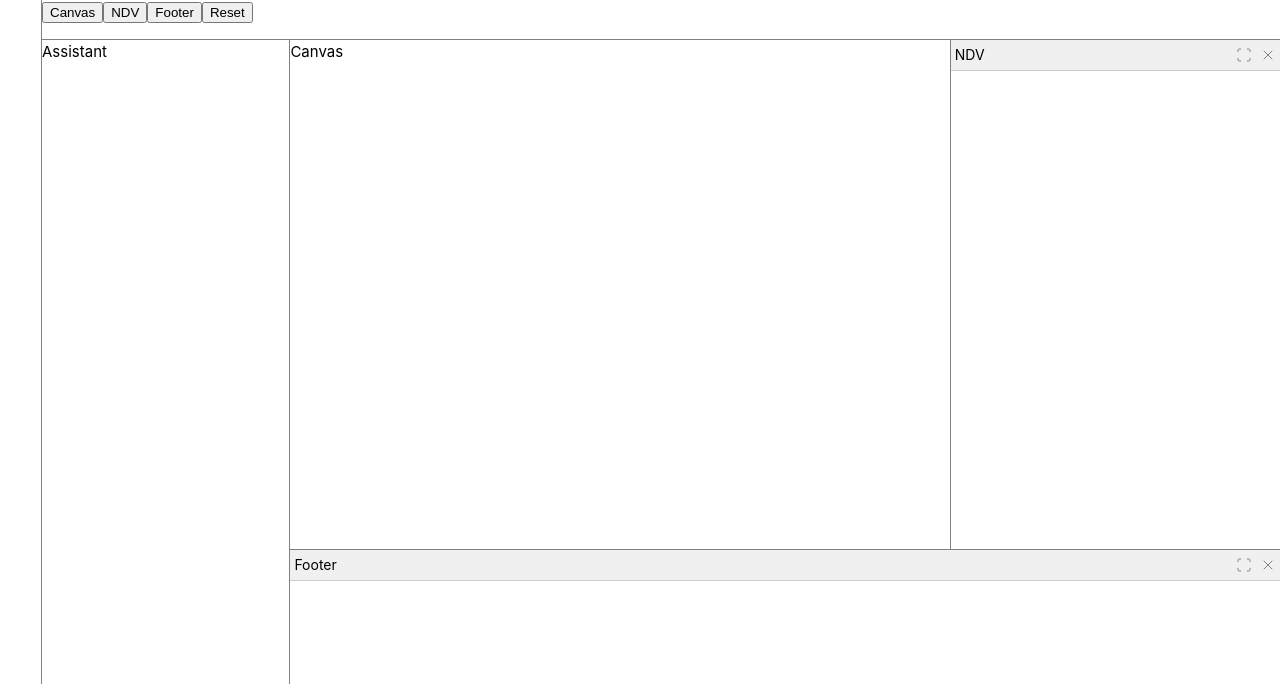
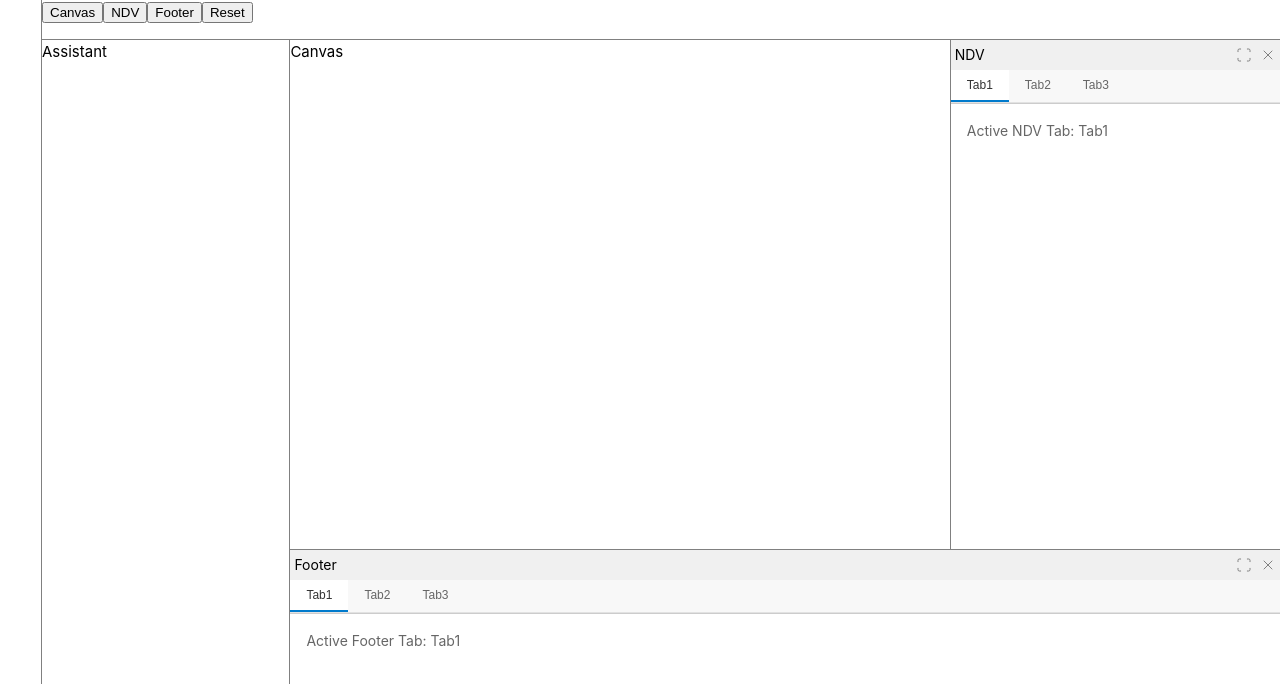
Before and after one commit to RobTF9/panel-prototype, a Vue app: page / in a window 1280 px wide. Shown: the top 684 px of the page. Built offline with nearby package versions, Linux system fonts and the light colour scheme; the HTML template or start-up script is replaced by a standard one.

Commit message:
tabs working

```diff
--- a/src/App.vue
+++ b/src/App.vue
@@ -3,6 +3,7 @@ import { SplitterGroup, SplitterPanel, SplitterResizeHandle } from 'reka-ui'
 import { ref } from 'vue'
 import PanelHeader from './components/PanelHeader.vue'
 import { useEditorPanels } from './composables/useEditorPanels'
+import { useTabs } from './composables/useTabs'
 
 const assistantRef = ref<InstanceType<typeof SplitterPanel>>()
 const canvasRef = ref<InstanceType<typeof SplitterPanel>>()
@@ -19,6 +20,26 @@ const {
   canvasRef,
   ndvRef,
   footerRef,
+})
+
+// Setup tabs for NDV panel
+const ndvTabs = useTabs({
+  tabs: [
+    { value: 'tab1', label: 'Tab1' },
+    { value: 'tab2', label: 'Tab2' },
+    { value: 'tab3', label: 'Tab3' },
+  ],
+  defaultValue: 'tab1',
+})
+
+// Setup tabs for footer panel
+const footerTabs = useTabs({
+  tabs: [
+    { value: 'tab1', label: 'Tab1' },
+    { value: 'tab2', label: 'Tab2' },
+    { value: 'tab3', label: 'Tab3' },
+  ],
+  defaultValue: 'tab1',
 })
 </script>
 
@@ -63,9 +84,15 @@ const {
                     position="right"
                     :full-screen="currentFullScreenPanel === 'ndv'"
                     title="NDV"
+                    :tabs="ndvTabs.tabs"
+                    :active-tab="ndvTabs.activeTabValue.value"
                     @toggle-fullscreen="() => toggleFullScreen('ndv')"
                     @close-panel="() => togglePanelVisibility('ndv')"
+                    @update:active-tab="ndvTabs.setActiveTab"
                   />
+                  <div class="panel-content">
+                    Active NDV Tab: {{ ndvTabs.activeTab.value?.label }}
+                  </div>
                 </SplitterPanel>
               </SplitterGroup>
             </SplitterPanel>
@@ -82,9 +109,15 @@ const {
                 position="bottom"
                 :full-screen="currentFullScreenPanel === 'footer'"
                 title="Footer"
+                :tabs="footerTabs.tabs"
+                :active-tab="footerTabs.activeTabValue.value"
                 @toggle-fullscreen="() => toggleFullScreen('footer')"
                 @close-panel="() => togglePanelVisibility('footer')"
+                @update:active-tab="footerTabs.setActiveTab"
               />
+              <div class="panel-content">
+                Active Footer Tab: {{ footerTabs.activeTab.value?.label }}
+              </div>
             </SplitterPanel>
           </SplitterGroup>
         </SplitterPanel>
@@ -134,4 +167,10 @@ const {
 .handle[data-orientation='vertical'] {
   height: 1px;
 }
+
+.panel-content {
+  padding: 16px;
+  font-size: 14px;
+  color: #666;
+}
 </style>
--- a/src/components/PanelHeader.vue
+++ b/src/components/PanelHeader.vue
@@ -1,19 +1,25 @@
 <script setup lang="ts">
 import { PanelRight, X, PanelBottom, Scan } from 'lucide-vue-next'
+import TabHeader from './TabHeader.vue'
+import type { Tab } from '../composables/useTabs'
 
 defineProps<{
   title: string
   fullScreen: boolean
   position: 'bottom' | 'right'
+  tabs?: Tab[]
+  activeTab?: string
 }>()
 
 defineEmits<{
   (e: 'toggle-fullscreen'): void
   (e: 'close-panel'): void
+  (e: 'update:activeTab', value: string): void
 }>()
 </script>
 
 <template>
+  <div class="PanelHeaderContainer">
     <header class="PanelHeader">
       <h2 class="PanelTitle">{{ title }}</h2>
       <div class="PanelControls">
@@ -27,16 +33,26 @@ defineEmits<{
         </button>
       </div>
     </header>
+    <TabHeader
+      v-if="tabs && tabs.length > 0"
+      :tabs="tabs"
+      :active-tab="activeTab || ''"
+      @update:active-tab="$emit('update:activeTab', $event)"
+    />
+  </div>
 </template>
 
 <style scoped>
+.PanelHeaderContainer {
+  border-bottom: 1px solid #ccc;
+}
+
 .PanelHeader {
   display: flex;
   justify-content: space-between;
   align-items: center;
   padding: 4px;
   background-color: #f0f0f0;
-  border-bottom: 1px solid #ccc;
 }
 
 .PanelTitle {
--- /dev/null
+++ b/src/components/TabHeader.vue
@@ -0,0 +1,67 @@
+<script setup lang="ts">
+import { TabsRoot, TabsList, TabsTrigger } from 'reka-ui'
+import type { Tab } from '../composables/useTabs'
+
+defineProps<{
+  tabs: Tab[]
+  activeTab: string
+}>()
+
+defineEmits<{
+  (e: 'update:activeTab', value: string): void
+}>()
+</script>
+
+<template>
+  <TabsRoot
+    :model-value="activeTab"
+    @update:model-value="$emit('update:activeTab', $event)"
+    class="TabsRoot"
+  >
+    <TabsList class="TabsList">
+      <TabsTrigger
+        v-for="tab in tabs"
+        :key="tab.value"
+        :value="tab.value"
+        class="TabsTrigger"
+      >
+        {{ tab.label }}
+      </TabsTrigger>
+    </TabsList>
+  </TabsRoot>
+</template>
+
+<style scoped>
+.TabsRoot {
+  display: flex;
+  flex-direction: column;
+}
+
+.TabsList {
+  display: flex;
+  border-bottom: 1px solid #e2e2e2;
+  background-color: #f8f8f8;
+}
+
+.TabsTrigger {
+  background: none;
+  border: none;
+  padding: 8px 16px;
+  cursor: pointer;
+  font-size: 12px;
+  color: #666;
+  border-bottom: 2px solid transparent;
+  transition: all 0.2s ease;
+}
+
+.TabsTrigger[data-state="active"] {
+  color: #333;
+  border-bottom-color: #007acc;
+  background-color: #fff;
+}
+
+.TabsTrigger:hover:not([data-state="active"]) {
+  background-color: #f0f0f0;
+  color: #333;
+}
+</style>
--- /dev/null
+++ b/src/composables/useTabs.ts
@@ -0,0 +1,33 @@
+import { ref, computed } from 'vue'
+
+export interface Tab {
+  value: string
+  label: string
+  content?: any
+}
+
+export interface TabsConfig {
+  tabs: Tab[]
+  defaultValue?: string
+}
+
+export function useTabs(config: TabsConfig) {
+  const activeTabValue = ref(config.defaultValue || config.tabs[0]?.value || '')
+
+  const activeTab = computed(() =>
+    config.tabs.find(tab => tab.value === activeTabValue.value) || config.tabs[0]
+  )
+
+  const setActiveTab = (value: string) => {
+    if (config.tabs.some(tab => tab.value === value)) {
+      activeTabValue.value = value
+    }
+  }
+
+  return {
+    tabs: config.tabs,
+    activeTab,
+    activeTabValue,
+    setActiveTab
+  }
+}
```
Lines whose indentation alone changed are shown as unchanged.
